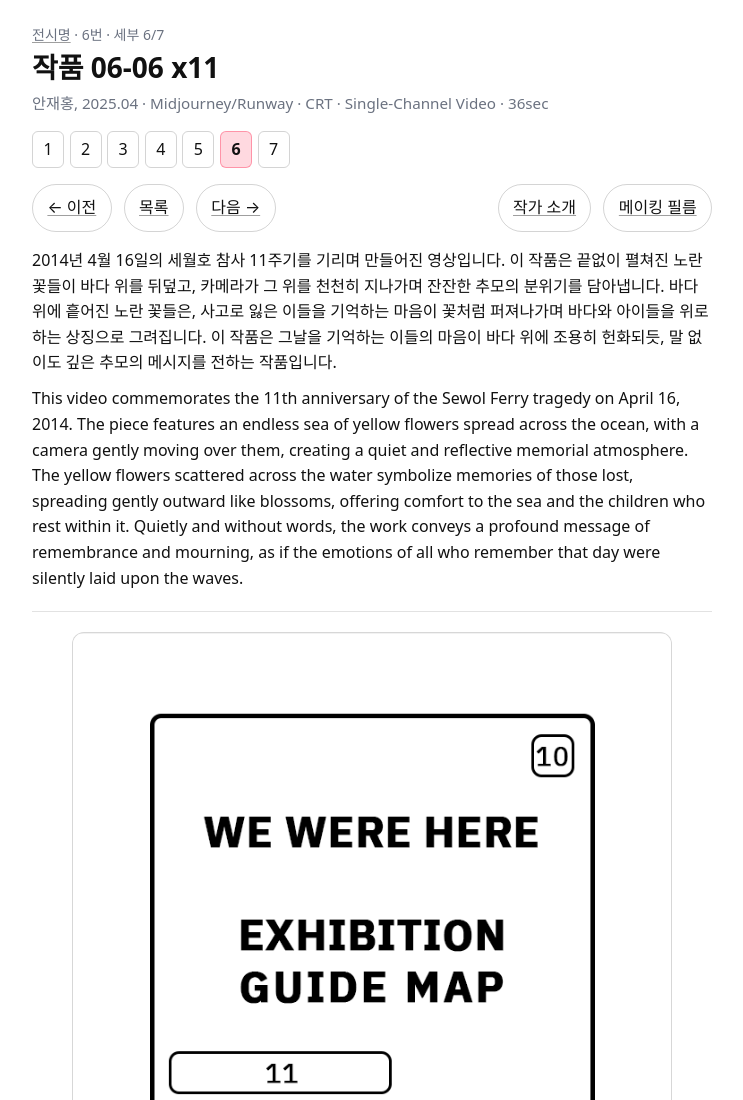
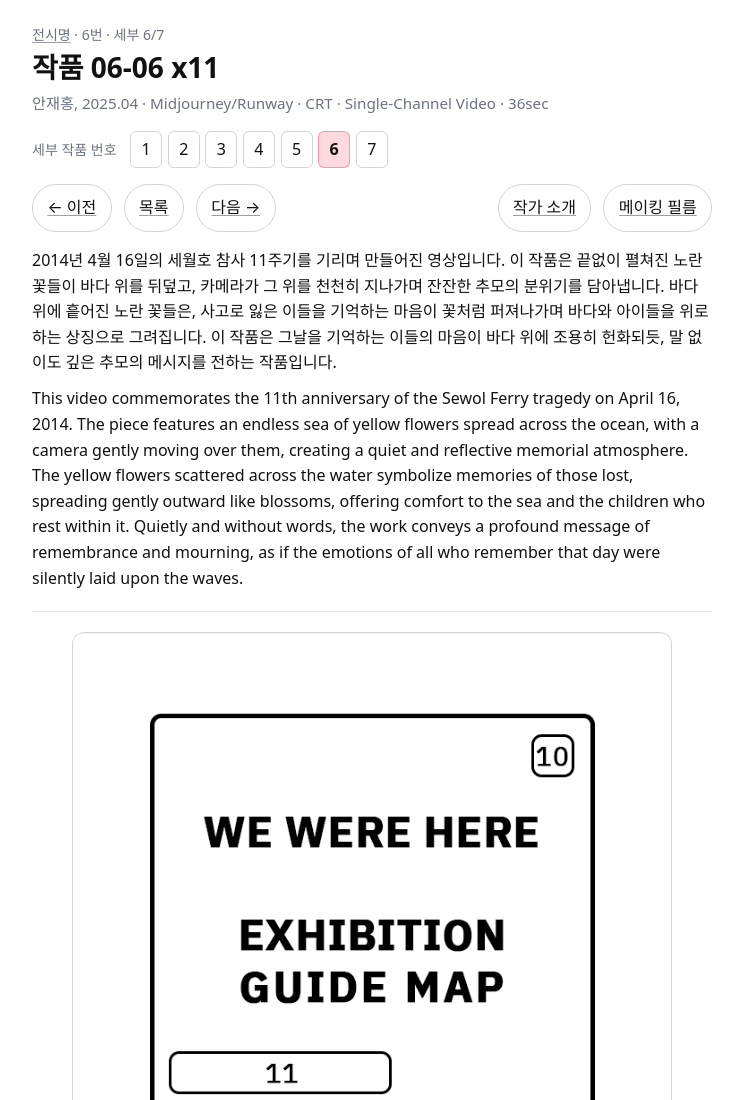
Before and after one commit to froggegul/exhb-2025, a plain HTML site: page works/06/06.html in a window 1280 px wide. Shown: the top 1100 px of the page, without its empty margins (268-1011 px from the left). Drawn offline with Linux system fonts and the light colour scheme.

Commit message:
Update 06.html

```diff
--- a/works/06/06.html
+++ b/works/06/06.html
@@ -62,6 +62,7 @@
 
     <!-- ✅ 세부 페이지 네비게이션을 최상단으로 이동 -->
     <div class="subpager" aria-label="6번의 세부 작품 이동 (상단)">
+              <span style="margin-right:.5rem;color:#6b7280;font-size:.875rem;white-space:nowrap">세부 작품 번호</span>
       <a class="num" href="./01.html">1</a>
         <a class="num" href="./02.html">2</a>
         <a class="num" href="./03.html">3</a>
```
